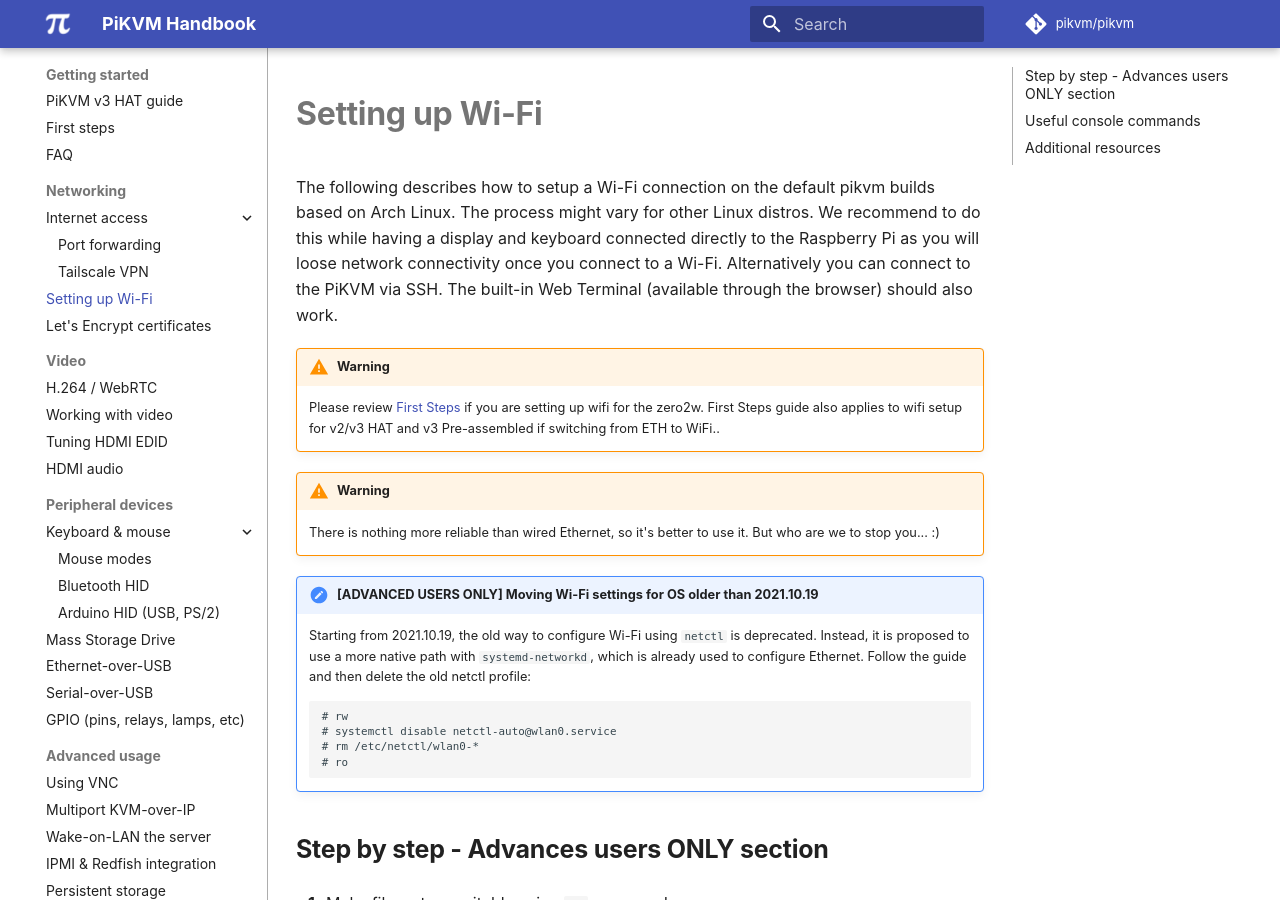
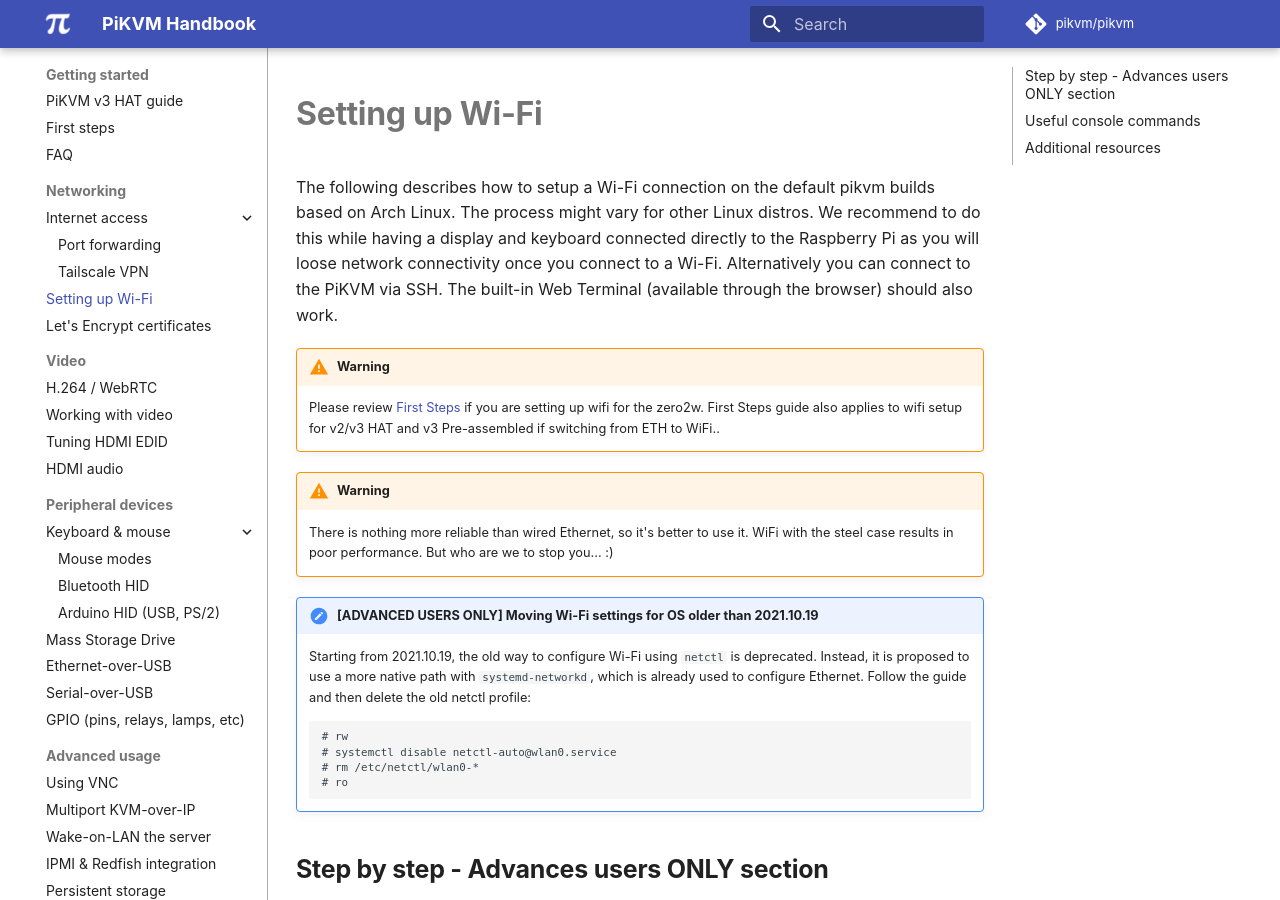
Before and after one commit to pikvm/pikvm, an MkDocs documentation site: the page built from docs/wifi.md, in a window 1280 px wide and 900 px high. Built offline with MkDocs 1.6.1 and Material for MkDocs 9.7.7, drawn with Linux system fonts in a browser that asks for light colours; some web fonts are replaced; comment, search, counter and statistics services are not loaded.

Commit message:
Update wifi.md

```diff
--- a/docs/wifi.md
+++ b/docs/wifi.md
@@ -9,7 +9,7 @@
     Please review [First Steps](first_steps.md) if you are setting up wifi for the zero2w. First Steps guide also applies to wifi setup for v2/v3 HAT and v3 Pre-assembled if switching from ETH to WiFi..
 
 !!! warning
-    There is nothing more reliable than wired Ethernet, so it's better to use it. But who are we to stop you... :)
+    There is nothing more reliable than wired Ethernet, so it's better to use it. WiFi with the steel case results in poor performance. But who are we to stop you... :)
 
 !!! note "[ADVANCED USERS ONLY] Moving Wi-Fi settings for OS older than 2021.10.19"
     Starting from 2021.10.19, the old way to configure Wi-Fi using `netctl` is deprecated.
```
